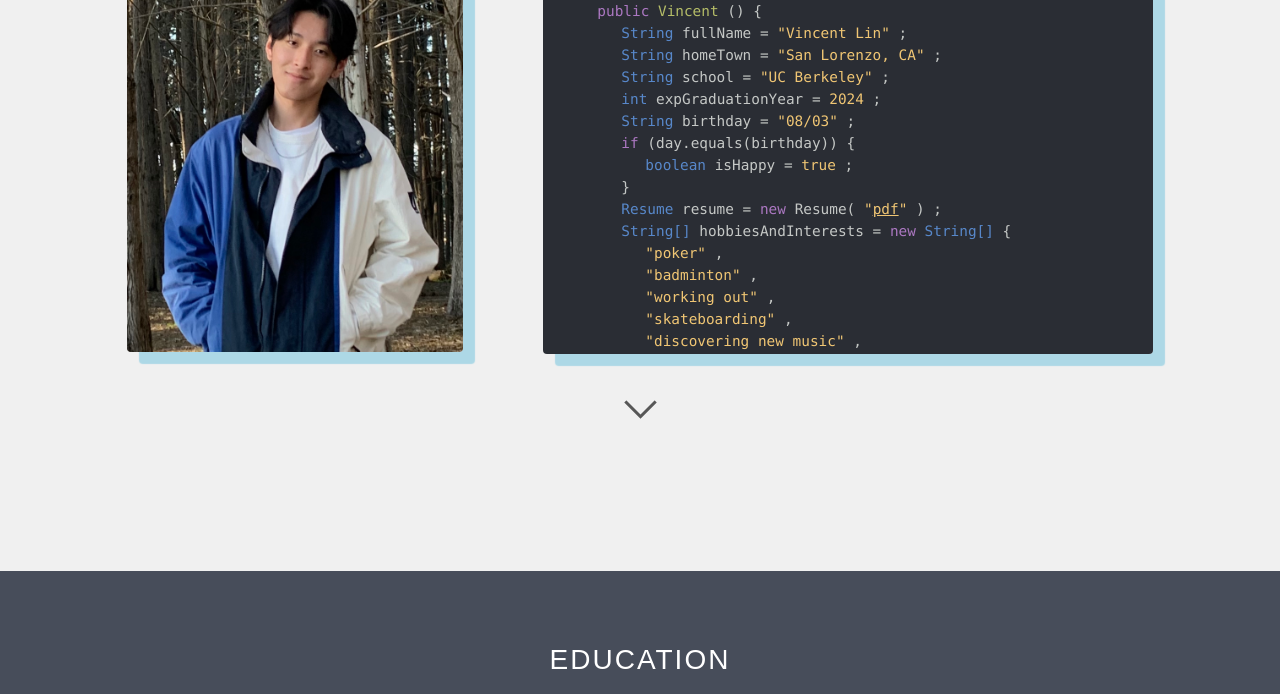
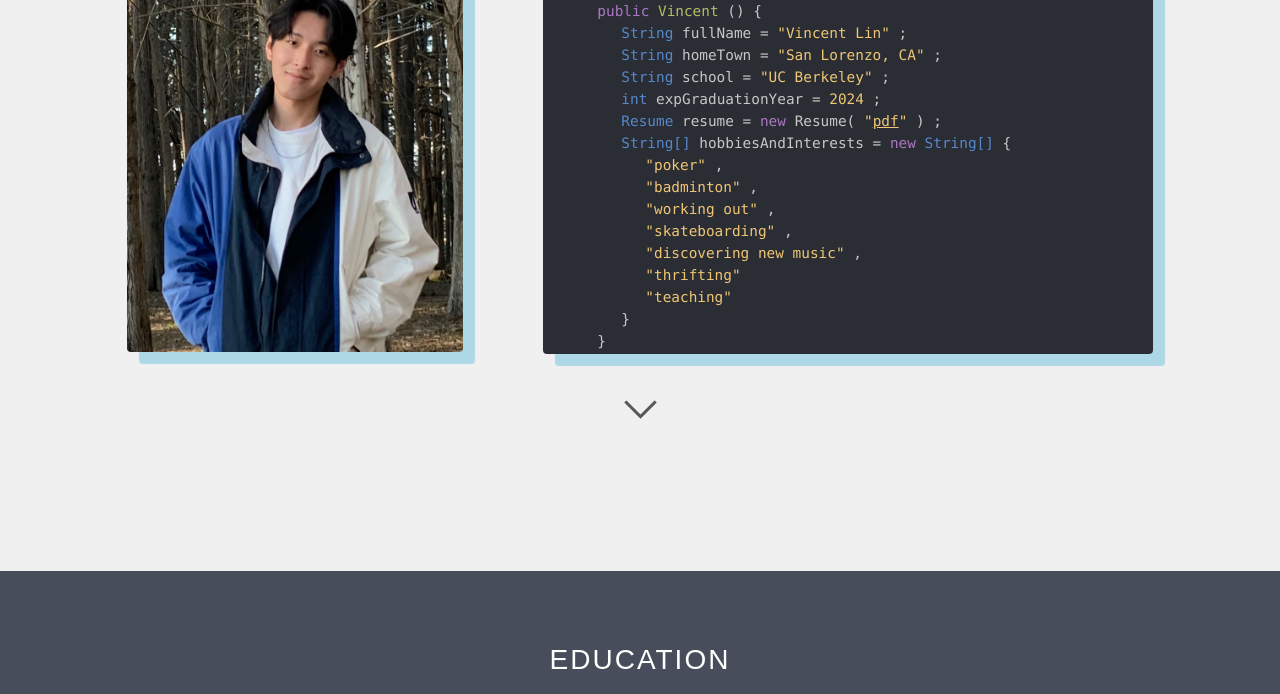
Before and after one commit to vincent-lin-0/personal-website, a plain HTML site: page index.html in a window 1280 px wide. Shown: the part 1129-1823 px from the top of the page. Drawn offline with nearby package versions, Linux system fonts and the light colour scheme; a web font is replaced by a local one.

Commit message:
removed extra info

```diff
--- a/index.html
+++ b/index.html
@@ -94,21 +94,6 @@
 								<span class="second-color">expGraduationYear = </span>
 								<span class="fourth-color">2024</span>
 								<span class="second-color">;</span>
-								<br>
-								<span class="third-color">String</span>
-								<span class="second-color">birthday = </span>
-								<span class="fourth-color">"08/03"</span>
-								<span class="second-color">;</span>
-								<br>
-								<span class="first-color">if</span>
-						    	<span class="second-color">(day.equals(birthday)) {</span>
-								<ul>
-									<span class="third-color">boolean</span>
-									<span class="second-color">isHappy = </span>
-									<span class="fourth-color">true</span>
-									<span class="second-color">;</span>
-								</ul>
-								<span class="second-color">}</span>
 								<br>
 								<span class="third-color">Resume</span>
 								<span class="second-color">resume = </span>
```
